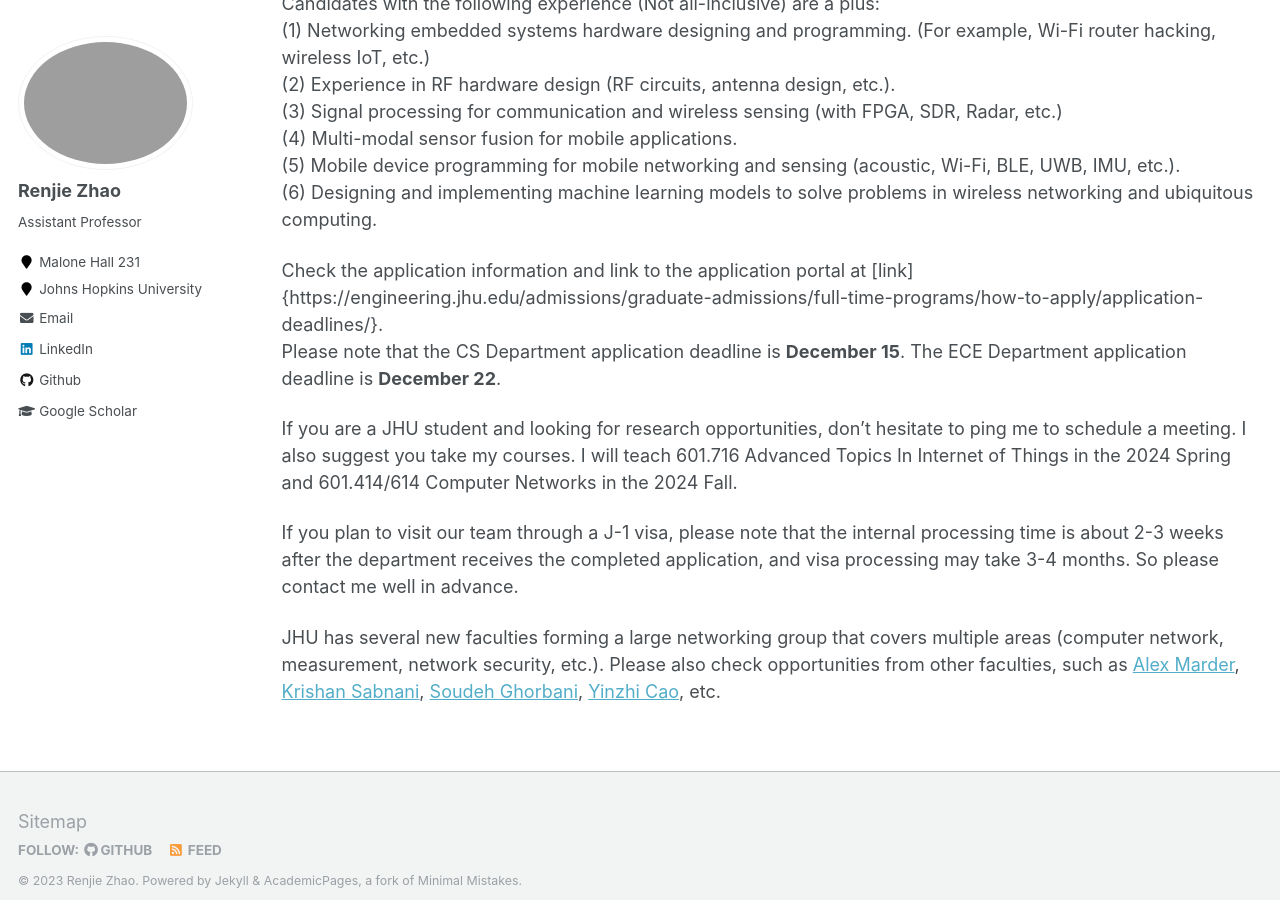
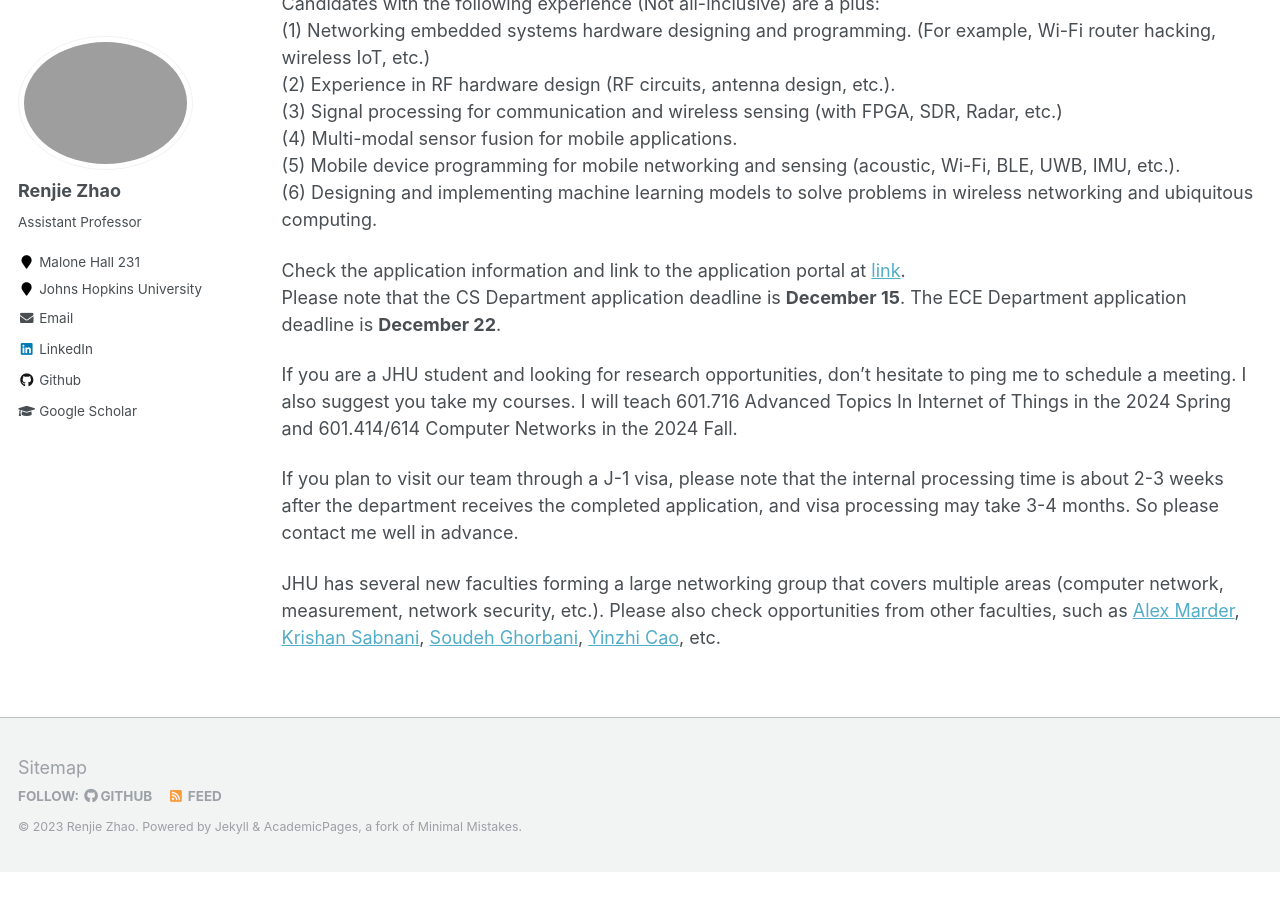
Before and after one commit to mle0108/RenjieZhao.github.io, a Jekyll site: the page built from _pages/notes_to_student.md, in a window 1280 px wide and 900 px high, scrolled down 595 px. Built offline with Jekyll 4.4.1, drawn with Linux system fonts in a browser that asks for light colours; after the commit the page ends 1467 px from its top, so only the background shows below that.

Commit message:
update link

```diff
--- a/_pages/notes_to_student.md
+++ b/_pages/notes_to_student.md
@@ -19,7 +19,7 @@ Candidates with the following experience (Not all-inclusive) are a plus:
 (5) Mobile device programming for mobile networking and sensing (acoustic, Wi-Fi, BLE, UWB, IMU, etc.).
 (6) Designing and implementing machine learning models to solve problems in wireless networking and ubiquitous computing.
 
-Check the application information and link to the application portal at [link]{https://engineering.jhu.edu/admissions/graduate-admissions/full-time-programs/how-to-apply/application-deadlines/}.
+Check the application information and link to the application portal at [link](https://engineering.jhu.edu/admissions/graduate-admissions/full-time-programs/how-to-apply/application-deadlines/).
 Please note that the CS Department application deadline is **December 15**. The ECE Department application deadline is **December 22**.
 
 If you are a JHU student and looking for research opportunities, don't hesitate to ping me to schedule a meeting. I also suggest you take my courses. I will teach 601.716 Advanced Topics In Internet of Things in the 2024 Spring and 601.414/614 Computer Networks in the 2024 Fall.
```
